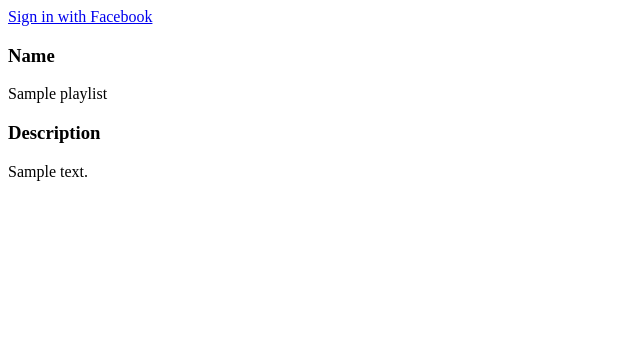
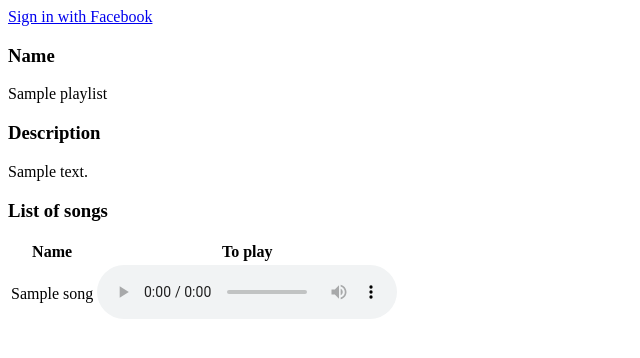
Before and after one commit to Mywe4ka/soundcloud, a Rails app: page /playlists/1 in a window 1280 px wide. Shown: the top 358 px of the page, without its empty margins (0-640 px from the left). Run offline with Rails 7, Linux system fonts and the light colour scheme; tables that the repository leaves empty hold one stand-in row (values such as "Sample post"); parts of the project's set-up code (start-up, migrations or seed data) failed here and were passed over; some libraries are stand-ins or nearby versions.

Commit message:
change show for playlist

```diff
--- a/app/views/playlists/show.html.haml
+++ b/app/views/playlists/show.html.haml
@@ -4,3 +4,15 @@
 %h3 Description
 = @playlist.description
 %br/
+%h3 List of songs
+%table
+  %thead
+    %th Name
+    %th To play
+  %tbody
+  - @playlist.songs.each do |song|
+    %tr
+      %td= song.title
+      %td
+        .audio-player
+          %audio#audio-player{:controls => "controls", :src => asset_path("#{song.mfile.url}"), :type => "audio/mpeg"}
```
